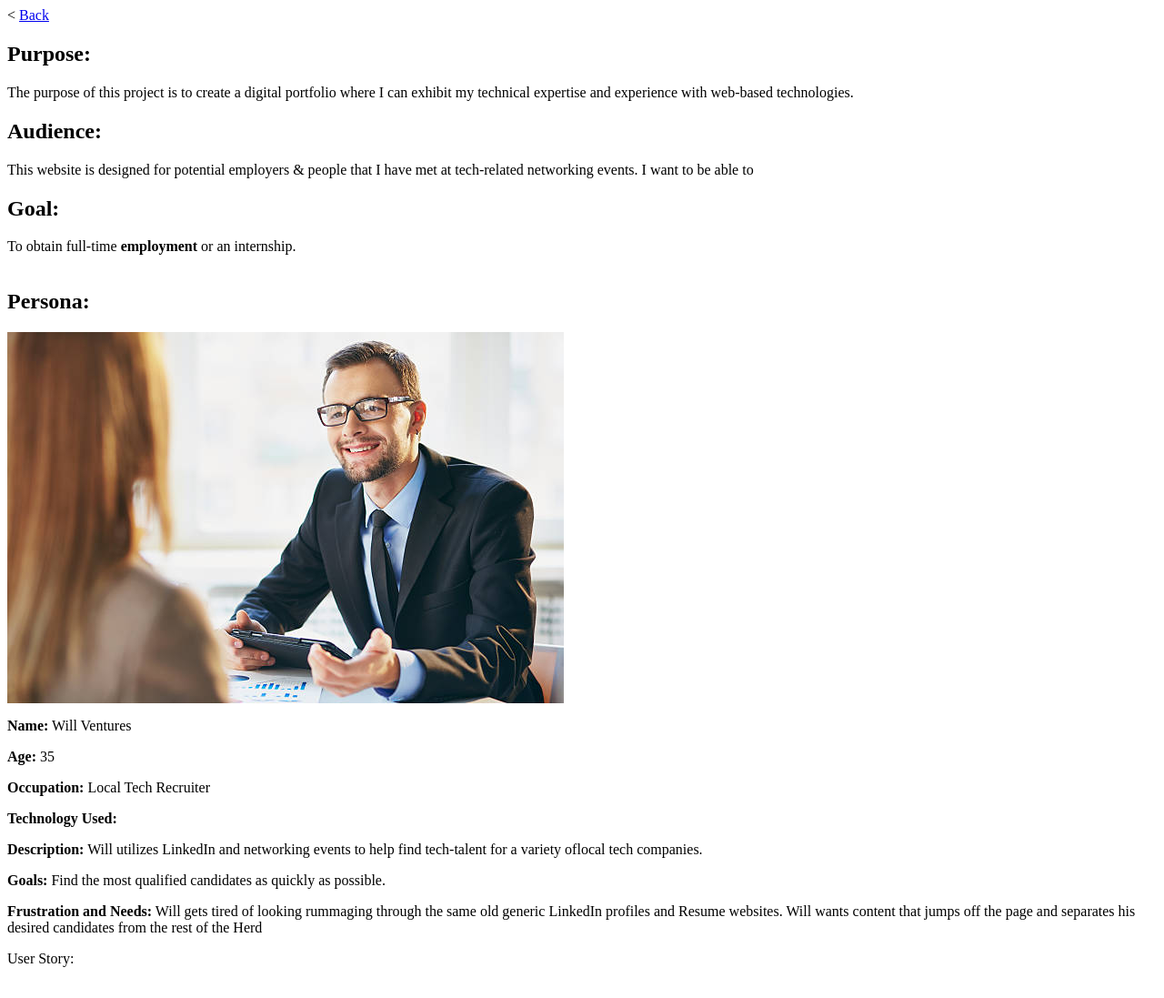
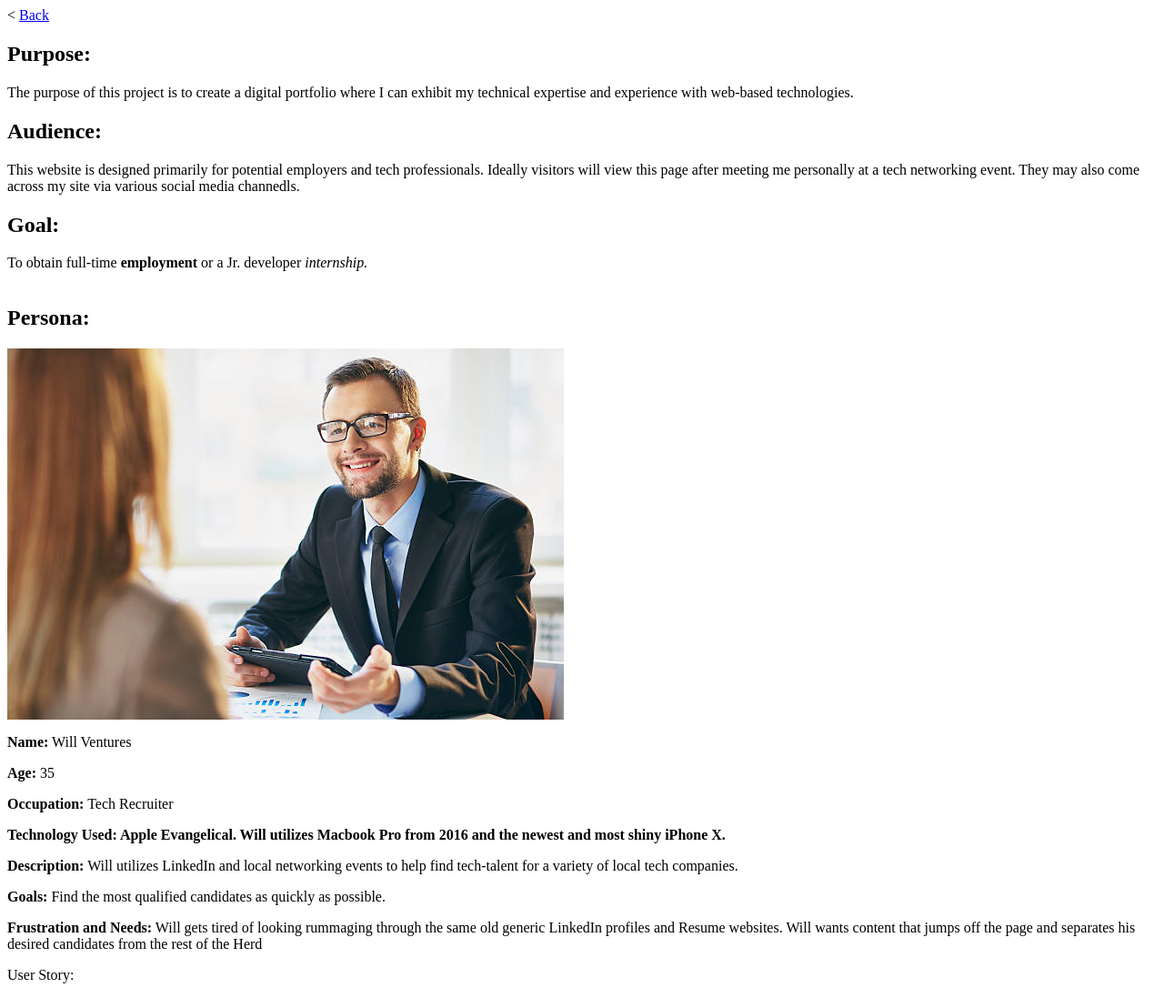
Before and after one commit to d-sanderson/Portfolio-Website, a PHP site: page /documentation/milestone-1.php in a window 1280 px wide. Shown: the whole page at 91% size. Before the commit the page ends 1063 px from the top, so only its background shows below. Run offline with PHP 8.4, Linux system fonts and the light colour scheme.

```diff
--- a/documentation/milestone-1.php
+++ b/documentation/milestone-1.php
@@ -16,13 +16,12 @@
 		<p>The purpose of this project is to create a digital portfolio where I can exhibit my technical expertise and experience with web-based technologies.</p>
 
 		<h2>Audience:</h2>
-
-		<p> This website is designed for potential employers & people that I have met at tech-related networking events.
-		I want to be able to </p>
+		<p> This website is designed primarily for potential employers and tech professionals. Ideally visitors will view this page after meeting me personally at a tech networking event.
+			They may also come across my site via various social media channedls.</p>
 
 		<h2>Goal:</h2>
 
-		<p>To obtain full-time <strong>employment</strong> or an internship.
+		<p>To obtain full-time <strong>employment</strong> or a Jr. developer <em>internship.</em>
 
 		<br/>
 		<br/>
@@ -32,9 +31,9 @@
 		<img src="recruiter.jpg" alt="recruiterstockphoto"/>
 		<p><strong>Name:</strong> Will Ventures </p>
 		<p><strong>Age:</strong> 35</p>
-		<p><strong>Occupation:</strong> Local Tech Recruiter</p>
-		<p><strong>Technology Used:</strong> </p>
-		<p><strong>Description:</strong> Will utilizes LinkedIn and networking events to help find tech-talent for a variety oflocal tech
+		<p><strong>Occupation:</strong> Tech Recruiter </p>
+		<p><strong>Technology Used: Apple Evangelical. Will utilizes Macbook Pro from 2016 and the newest and most shiny iPhone X.</strong> </p>
+		<p><strong>Description:</strong> Will utilizes LinkedIn and local networking events to help find tech-talent for a variety of local tech
 			companies.</p>
 		<p><strong>Goals:</strong> Find the most qualified candidates as quickly as possible.</p>
 		<p><strong>Frustration and Needs:</strong> Will gets tired of looking rummaging through the same old generic LinkedIn profiles and Resume
```
